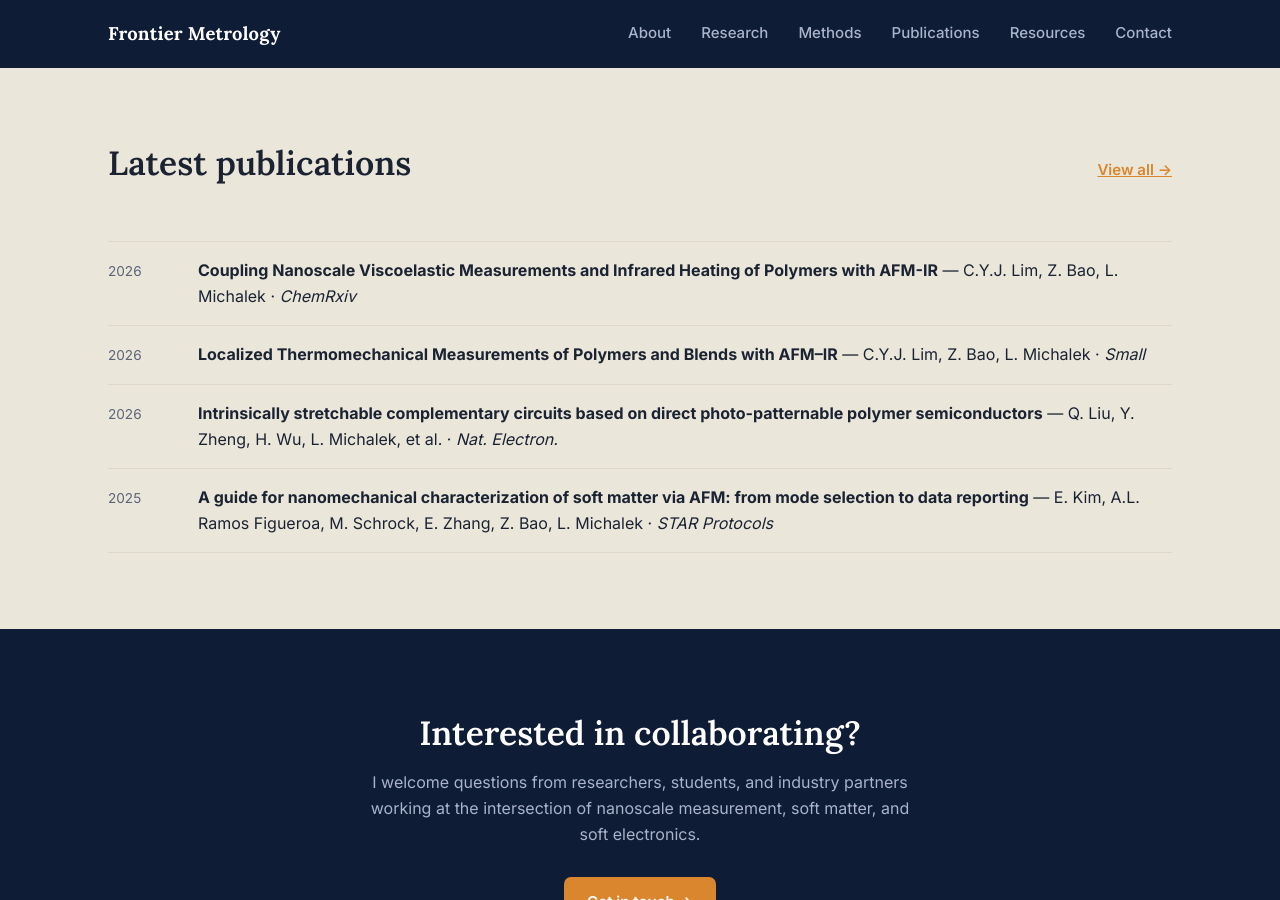
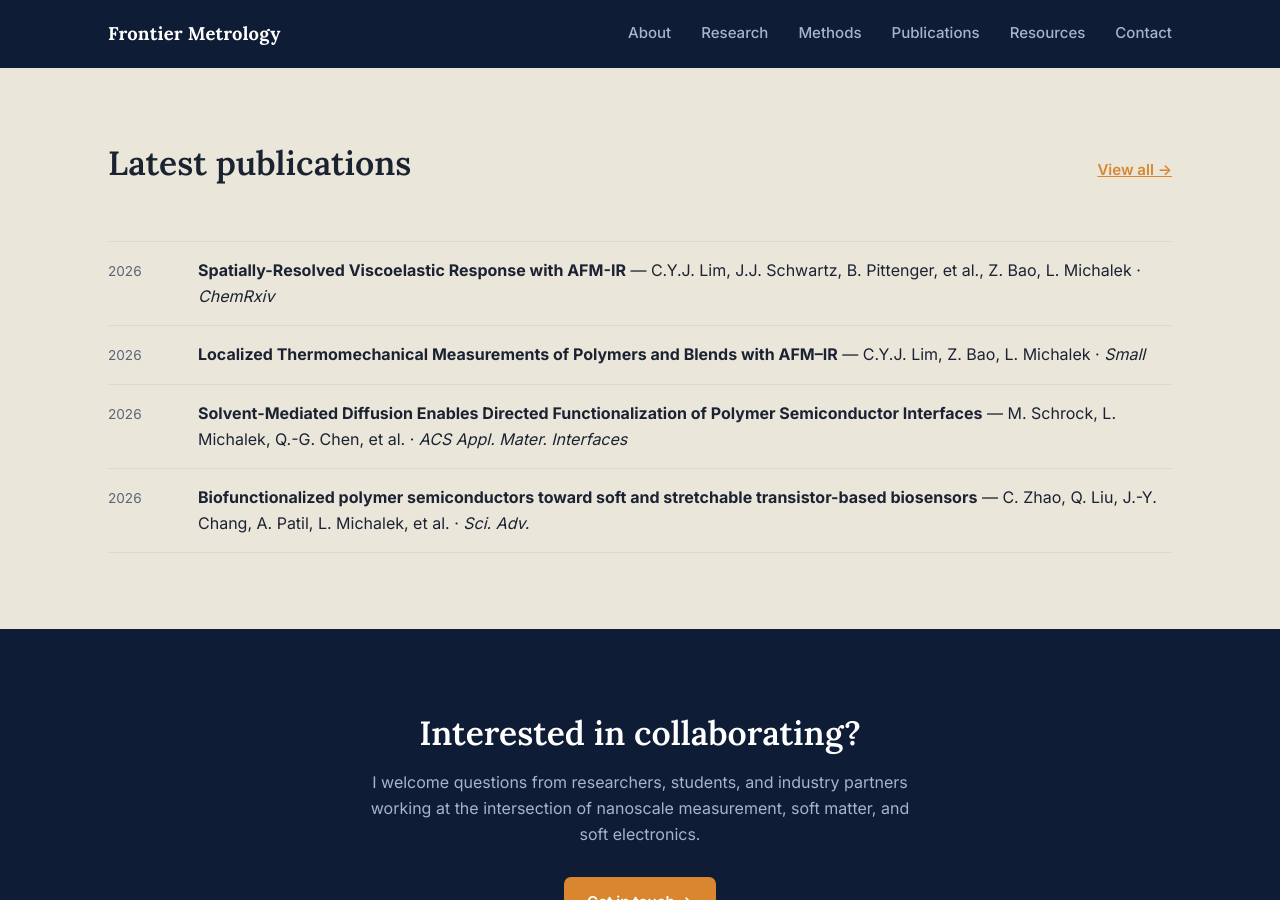
Before and after one commit to lukasfmichalek/lukasfmichalek.github.io, a Jekyll site: the page built from index.html, in a window 1280 px wide and 900 px high, scrolled down 1178 px. Built offline with Jekyll 4.4.1, drawn with Linux system fonts in a browser that asks for light colours; the list of posts is cut into pages by our own code.

Commit message:
Update latest publications on the home page
Co-Authored-By: Claude Sonnet 5.5 <noreply@anthropic.com>
Claude-Session: https://claude.ai/code/session_017newvzTptfM9pui5ZgcXYb

```diff
--- a/index.html
+++ b/index.html
@@ -60,7 +60,7 @@ permalink: /
 
     <div class="list-row">
       <span class="list-date">2026</span>
-      <span class="list-text"><a href="https://doi.org/10.26434/chemrxiv-2025-434b4"><strong>Coupling Nanoscale Viscoelastic Measurements and Infrared Heating of Polymers with AFM-IR</strong></a> — C.Y.J. Lim, Z. Bao, L. Michalek · <em>ChemRxiv</em></span>
+      <span class="list-text"><a href="https://doi.org/10.26434/chemrxiv.15000735/v4"><strong>Spatially-Resolved Viscoelastic Response with AFM-IR</strong></a> — C.Y.J. Lim, J.J. Schwartz, B. Pittenger, et al., Z. Bao, L. Michalek · <em>ChemRxiv</em></span>
     </div>
     <div class="list-row">
       <span class="list-date">2026</span>
@@ -68,11 +68,11 @@ permalink: /
     </div>
     <div class="list-row">
       <span class="list-date">2026</span>
-      <span class="list-text"><a href="https://doi.org/10.1038/s41928-026-01599-z"><strong>Intrinsically stretchable complementary circuits based on direct photo-patternable polymer semiconductors</strong></a> — Q. Liu, Y. Zheng, H. Wu, L. Michalek, et al. · <em>Nat. Electron.</em></span>
+      <span class="list-text"><a href="https://doi.org/10.1021/acsami.6c07306"><strong>Solvent-Mediated Diffusion Enables Directed Functionalization of Polymer Semiconductor Interfaces</strong></a> — M. Schrock, L. Michalek, Q.-G. Chen, et al. · <em>ACS Appl. Mater. Interfaces</em></span>
     </div>
     <div class="list-row">
-      <span class="list-date">2025</span>
-      <span class="list-text"><a href="https://pmc.ncbi.nlm.nih.gov/articles/PMC12166430/"><strong>A guide for nanomechanical characterization of soft matter via AFM: from mode selection to data reporting</strong></a> — E. Kim, A.L. Ramos Figueroa, M. Schrock, E. Zhang, Z. Bao, L. Michalek · <em>STAR Protocols</em></span>
+      <span class="list-date">2026</span>
+      <span class="list-text"><a href="https://doi.org/10.1126/sciadv.aec2641"><strong>Biofunctionalized polymer semiconductors toward soft and stretchable transistor-based biosensors</strong></a> — C. Zhao, Q. Liu, J.-Y. Chang, A. Patil, L. Michalek, et al. · <em>Sci. Adv.</em></span>
     </div>
   </div>
 </section>
```
